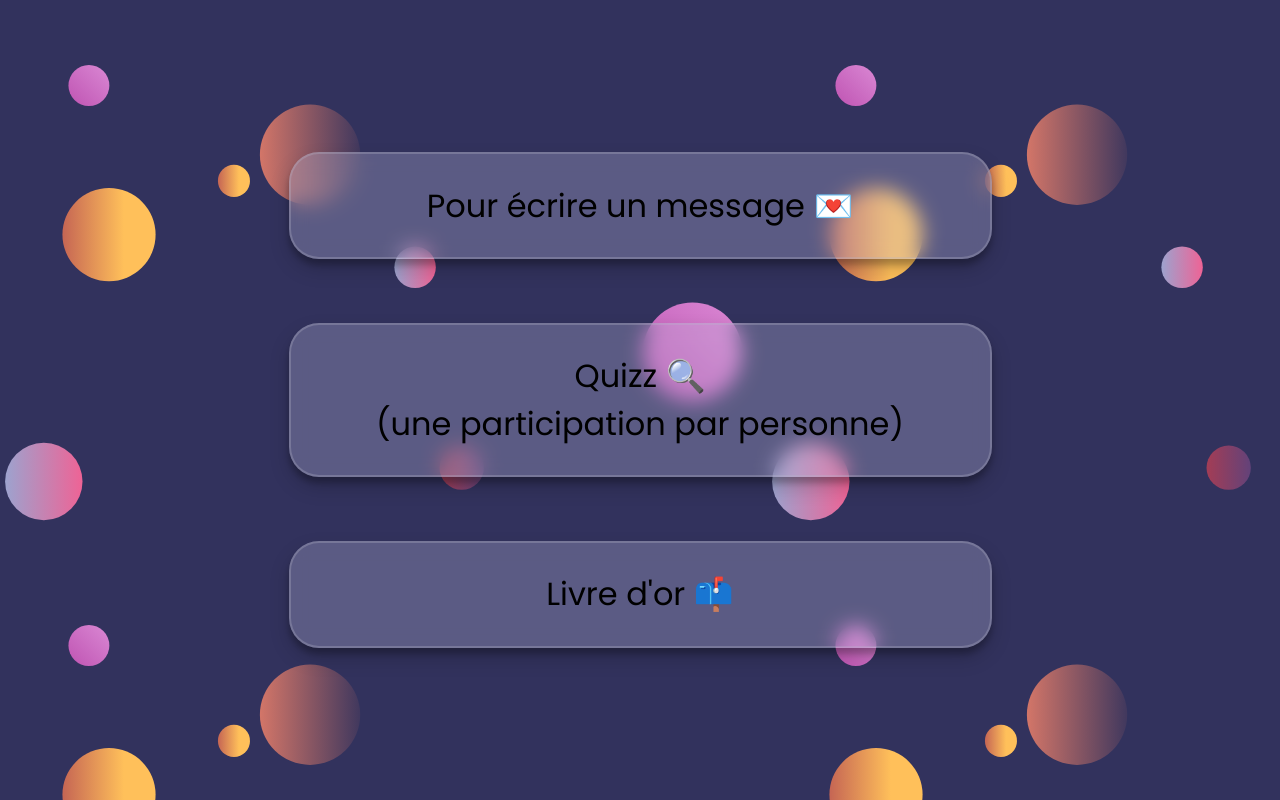
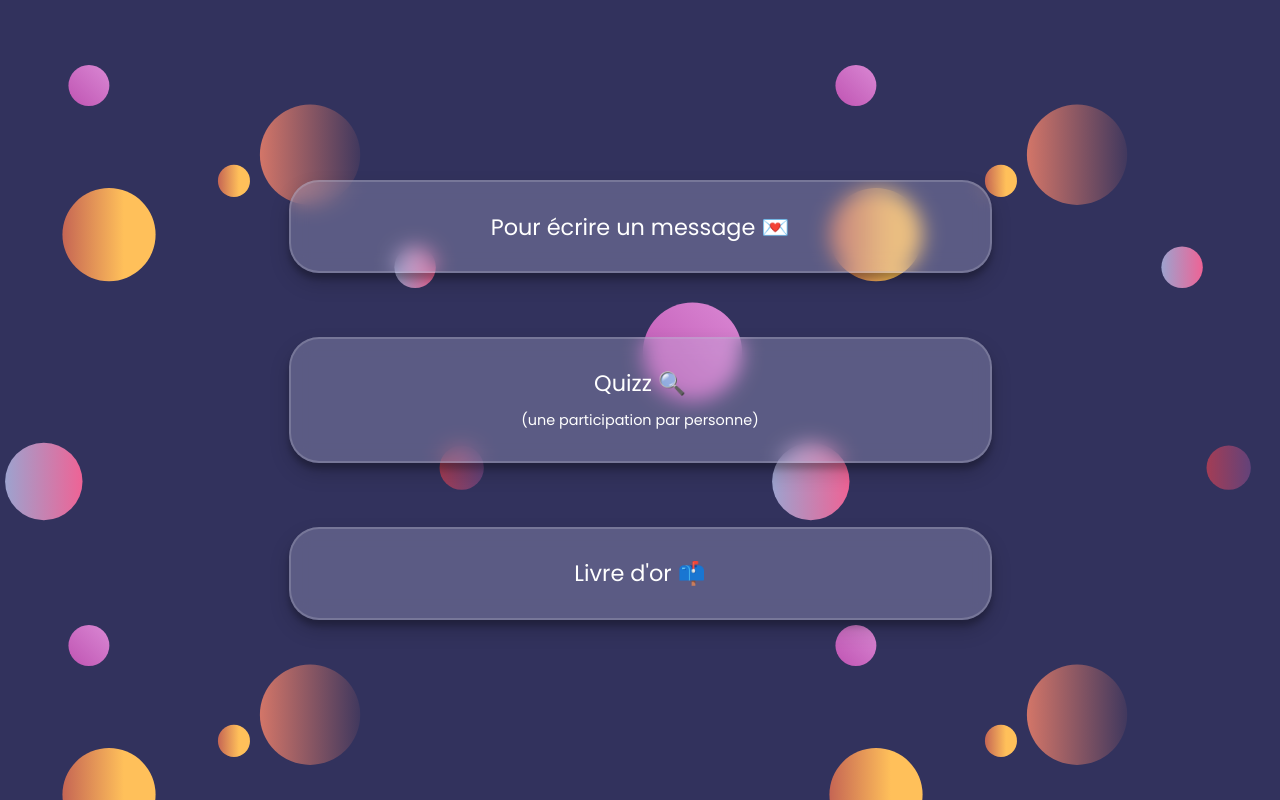
Before and after one commit to jinseosung/birthday-messages, a React (Create React App) app: page / in a window 1280 px wide. Built offline with nearby package versions, Linux system fonts and the light colour scheme; no server answers.

Commit message:
change font size and color

```diff
--- a/src/components/BtnTransparent.jsx
+++ b/src/components/BtnTransparent.jsx
@@ -3,7 +3,7 @@ export default function BtnTransparent({ prop, prop2 }) {
     <button className="btnTransparent">
       {prop}
       <br />
-      {prop2}
+      <span>{prop2}</span>
     </button>
   );
 }
--- a/src/styles/main.css
+++ b/src/styles/main.css
@@ -133,6 +133,7 @@ body {
   margin-bottom: 0.7rem;
   outline: none;
   border: solid 2px rgba(182, 182, 201, 0.3);
+  color: white;
   background-color: rgba(190, 190, 221, 0.3);
   backdrop-filter: blur(10px);
   box-shadow: rgba(0, 0, 0, 0.19) 0px 10px 20px, rgba(0, 0, 0, 0.23) 0px 6px 6px;
@@ -153,6 +154,7 @@ body {
   border-radius: 25px;
   color: black;
   border: none;
+  color: white;
   background-color: rgba(190, 190, 221, 0.3);
   backdrop-filter: blur(10px);
   box-shadow: rgba(0, 0, 0, 0.19) 0px 10px 20px, rgba(0, 0, 0, 0.23) 0px 6px 6px;
@@ -205,9 +207,11 @@ body {
   flex-direction: column;
   border-radius: 15px;
   border: none;
+  color: white;
   background-color: rgba(190, 190, 221, 0.3);
   backdrop-filter: blur(10px);
   box-shadow: rgba(0, 0, 0, 0.19) 0px 10px 20px, rgba(0, 0, 0, 0.23) 0px 6px 6px;
+  color: #000000;
 }
 .messasges .messages__container .messages__top {
   display: flex;
@@ -317,6 +321,7 @@ body {
   border-radius: 30px;
   padding: 1.5rem 0.5rem;
   border: solid 2px rgba(182, 182, 201, 0.3);
+  color: white;
   background-color: rgba(190, 190, 221, 0.3);
   backdrop-filter: blur(10px);
   box-shadow: rgba(0, 0, 0, 0.19) 0px 10px 20px, rgba(0, 0, 0, 0.23) 0px 6px 6px;
@@ -375,6 +380,7 @@ body {
   font-size: 1.3rem;
   font-weight: 700;
   border: none;
+  color: white;
   background-color: rgba(190, 190, 221, 0.3);
   backdrop-filter: blur(10px);
   box-shadow: rgba(0, 0, 0, 0.19) 0px 10px 20px, rgba(0, 0, 0, 0.23) 0px 6px 6px;
@@ -438,6 +444,7 @@ body {
   padding: 1rem;
   border-radius: 30px;
   border: solid 2px rgba(182, 182, 201, 0.3);
+  color: white;
   background-color: rgba(190, 190, 221, 0.3);
   backdrop-filter: blur(10px);
   box-shadow: rgba(0, 0, 0, 0.19) 0px 10px 20px, rgba(0, 0, 0, 0.23) 0px 6px 6px;
@@ -447,15 +454,19 @@ body {
 .btnTransparent {
   padding: 1.7rem;
   border-radius: 30px;
-  font-size: 2rem;
+  font-size: 1.4rem;
   width: 100%;
   cursor: pointer;
   color: black;
   border: solid 2px rgba(182, 182, 201, 0.3);
+  color: white;
   background-color: rgba(190, 190, 221, 0.3);
   backdrop-filter: blur(10px);
   box-shadow: rgba(0, 0, 0, 0.19) 0px 10px 20px, rgba(0, 0, 0, 0.23) 0px 6px 6px;
   animation: fade-in-out 0.9s ease-in-out;
 }
+.btnTransparent span {
+  font-size: 0.9rem;
+}
 
 /*# sourceMappingURL=main.css.map */
--- a/src/styles/scss/base/_variables.scss
+++ b/src/styles/scss/base/_variables.scss
@@ -1,5 +1,6 @@
 @mixin transparent-board($border) {
   border: $border;
+  color: white;
   background-color: rgba(190, 190, 221, 0.3);
   backdrop-filter: blur(10px);
   box-shadow: rgba(0, 0, 0, 0.19) 0px 10px 20px, rgba(0, 0, 0, 0.23) 0px 6px 6px;
--- a/src/styles/scss/components/_btnTransparent.scss
+++ b/src/styles/scss/components/_btnTransparent.scss
@@ -1,10 +1,14 @@
 .btnTransparent {
   padding: 1.7rem;
   border-radius: 30px;
-  font-size: 2rem;
+  font-size: 1.4rem;
   width: 100%;
   cursor: pointer;
   color: black;
   @include transparent-board(solid 2px rgba(182, 182, 201, 0.3));
   animation: fade-in-out 0.9s ease-in-out;
+
+  span {
+    font-size: 0.9rem;
+  }
 }
--- a/src/styles/scss/layout/_messages.scss
+++ b/src/styles/scss/layout/_messages.scss
@@ -30,6 +30,7 @@ $font-size: 1.1rem;
     flex-direction: column;
     border-radius: 15px;
     @include transparent-board(none);
+    color: #000000;
 
     .messages__top {
       display: flex;
```
Also changed, not shown: 1 other file (tests, documents, lock files or other folders).
